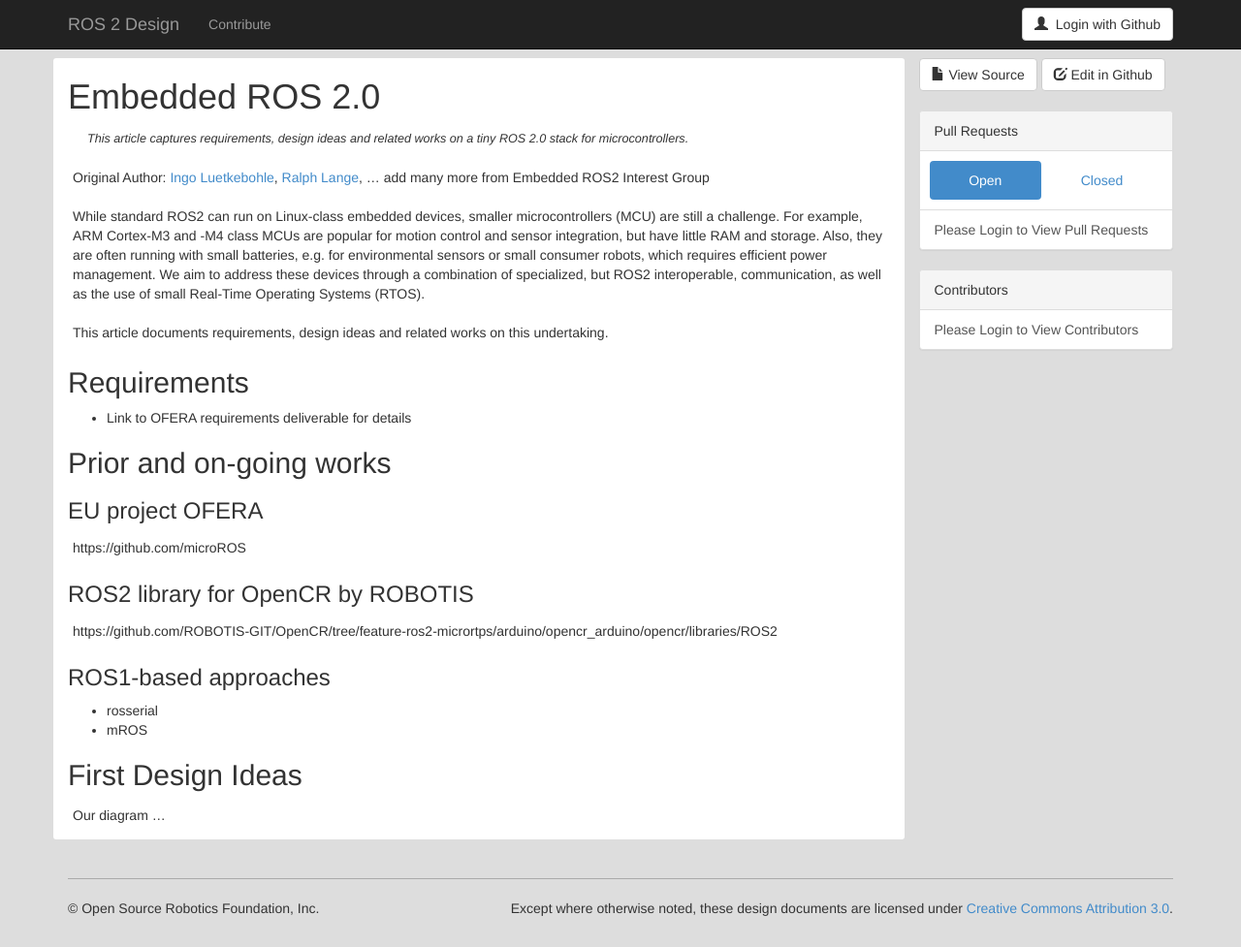
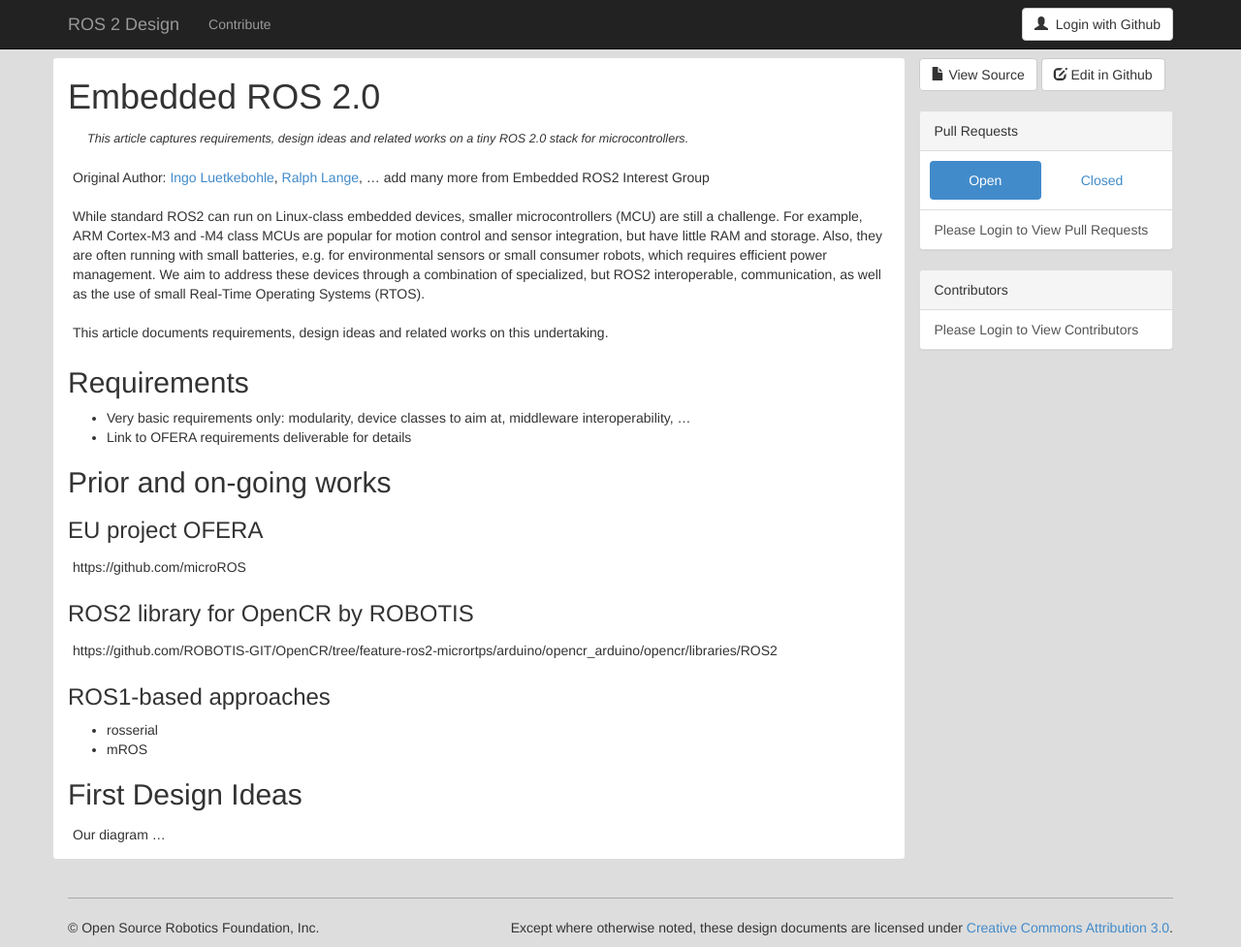
Before and after one commit to ros2/design, a Jekyll site: the page built from articles/embedded.md, in a window 1280 px wide and 977 px high. Shown: the whole window at 97% size. Built offline with Jekyll 4.4.1, drawn with Linux system fonts in a browser that asks for light colours; nearby versions of some CDN libraries.

Commit message:
Added first ideas for requirements to list and discuss.

```diff
--- a/articles/embedded.md
+++ b/articles/embedded.md
@@ -25,7 +25,7 @@
 
 ## Requirements
 
-
+*   Very basic requirements only: modularity, device classes to aim at, middleware interoperability, ...
 
 *   Link to OFERA requirements deliverable for details
 
```
